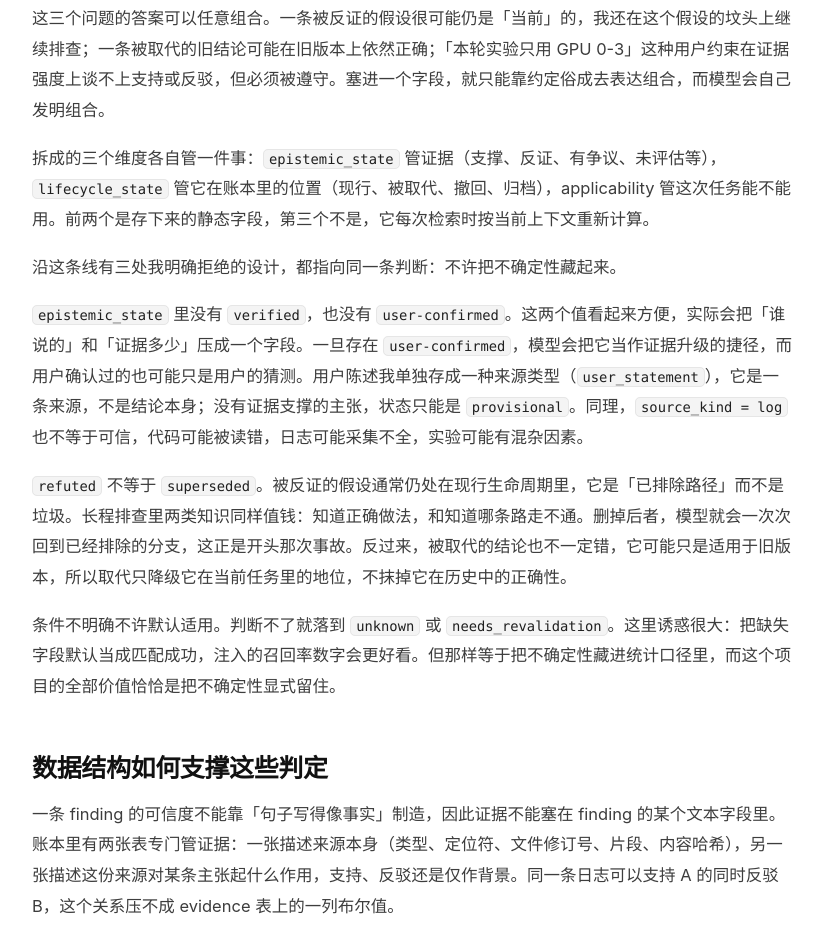
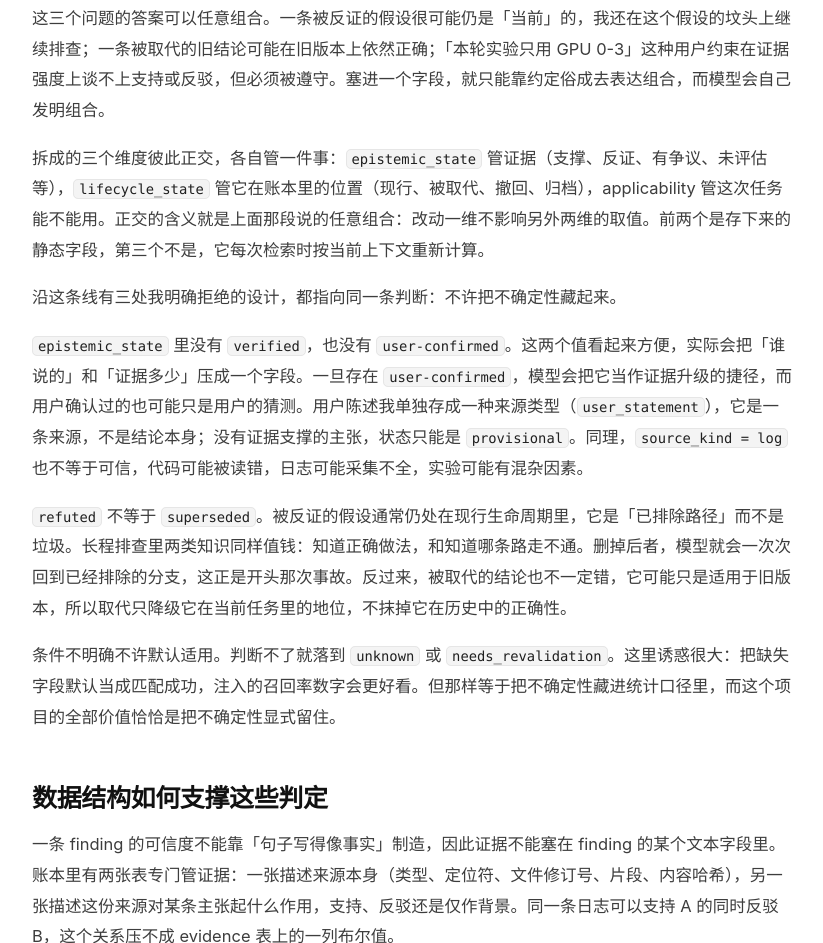
Before and after one commit to Aression/vercel-personal-blog, a plain HTML site: page blog/finding-ledger-evidence-memory.html in a window 1280 px wide. Shown: the part 2004-2947 px from the top of the page, without its empty margins (328-1151 px from the left). Drawn offline with Linux system fonts and the light colour scheme.

Commit message:
editorial: 补回三个维度的正交表述（issue #1 术语要求）

```diff
--- a/blog/finding-ledger-evidence-memory.html
+++ b/blog/finding-ledger-evidence-memory.html
@@ -83,7 +83,7 @@
 <p>这是我改动时间最长的部分。最早 schema 里只有一个 <code>status</code> 字段，取值是 <code>active</code>、<code>inactive</code> 之类。</p>
 <p>问题在于它得同时回答三个互不相关的问题：现有证据支持还是反驳这条主张；这条记录在账本里处于什么位置；在当前这个项目、版本、环境下能不能直接使用。</p>
 <p>这三个问题的答案可以任意组合。一条被反证的假设很可能仍是「当前」的，我还在这个假设的坟头上继续排查；一条被取代的旧结论可能在旧版本上依然正确；「本轮实验只用 GPU 0-3」这种用户约束在证据强度上谈不上支持或反驳，但必须被遵守。塞进一个字段，就只能靠约定俗成去表达组合，而模型会自己发明组合。</p>
-<p>拆成的三个维度各自管一件事：<code>epistemic_state</code> 管证据（支撑、反证、有争议、未评估等），<code>lifecycle_state</code> 管它在账本里的位置（现行、被取代、撤回、归档），applicability 管这次任务能不能用。前两个是存下来的静态字段，第三个不是，它每次检索时按当前上下文重新计算。</p>
+<p>拆成的三个维度彼此正交，各自管一件事：<code>epistemic_state</code> 管证据（支撑、反证、有争议、未评估等），<code>lifecycle_state</code> 管它在账本里的位置（现行、被取代、撤回、归档），applicability 管这次任务能不能用。正交的含义就是上面那段说的任意组合：改动一维不影响另外两维的取值。前两个是存下来的静态字段，第三个不是，它每次检索时按当前上下文重新计算。</p>
 <p>沿这条线有三处我明确拒绝的设计，都指向同一条判断：不许把不确定性藏起来。</p>
 <p><code>epistemic_state</code> 里没有 <code>verified</code>，也没有 <code>user-confirmed</code>。这两个值看起来方便，实际会把「谁说的」和「证据多少」压成一个字段。一旦存在 <code>user-confirmed</code>，模型会把它当作证据升级的捷径，而用户确认过的也可能只是用户的猜测。用户陈述我单独存成一种来源类型（<code>user_statement</code>），它是一条来源，不是结论本身；没有证据支撑的主张，状态只能是 <code>provisional</code>。同理，<code>source_kind = log</code> 也不等于可信，代码可能被读错，日志可能采集不全，实验可能有混杂因素。</p>
 <p><code>refuted</code> 不等于 <code>superseded</code>。被反证的假设通常仍处在现行生命周期里，它是「已排除路径」而不是垃圾。长程排查里两类知识同样值钱：知道正确做法，和知道哪条路走不通。删掉后者，模型就会一次次回到已经排除的分支，这正是开头那次事故。反过来，被取代的结论也不一定错，它可能只是适用于旧版本，所以取代只降级它在当前任务里的地位，不抹掉它在历史中的正确性。</p>
```
Also changed, not shown: 1 other file.
